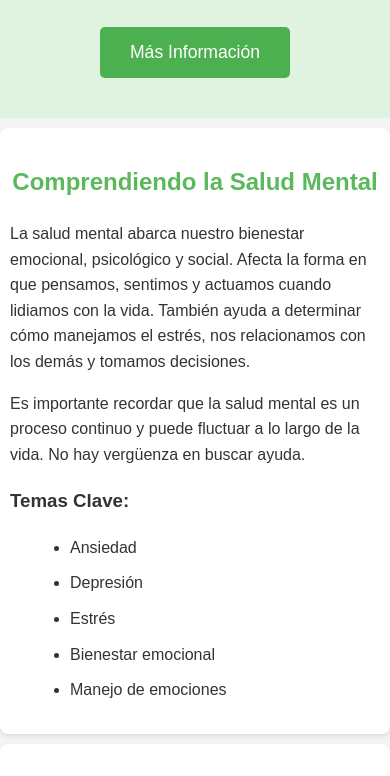
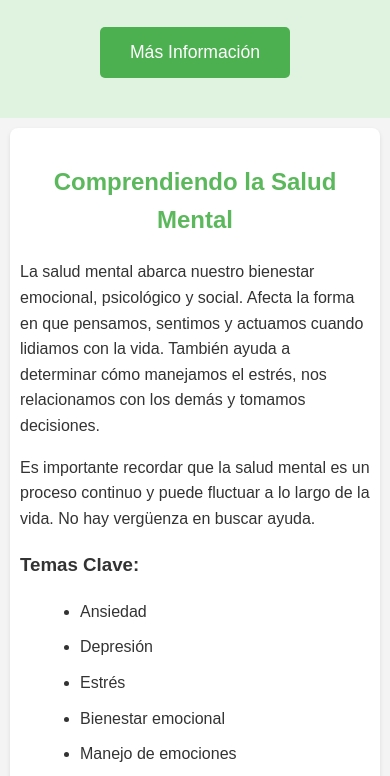
Before and after one commit to Afranco1202/Salud_Mental, a plain HTML site: page index.html in a window 390 px wide. Shown: the part 708-1484 px from the top of the page. Drawn offline with Linux system fonts and the light colour scheme.

Commit message:
Update style.css

```diff
--- a/style.css
+++ b/style.css
@@ -6,15 +6,8 @@ body {
     padding: 0;
     background-color: #f4f4f4;
     color: #333;
+    overflow-x: hidden; /* ¡NUEVO! Previene el scroll horizontal no deseado */
 }
-
-/* El contenedor principal ya no es tan necesario si las secciones se manejan con max-width y auto margins */
-/* .container {
-    width: 80%;
-    margin: auto;
-    overflow: hidden;
-    padding: 20px 0;
-} */
 
 /* Encabezado (Header) */
 header {
@@ -312,6 +305,8 @@ footer {
     .content-section {
         padding: 15px 10px; /* Más reducción de padding */
         margin: 10px auto;
+        /* ¡NUEVO! Asegura que las secciones no desborden */
+        max-width: calc(100% - 20px); /* 100% del ancho menos el margen horizontal */
     }
 
     .warning-message {
```
